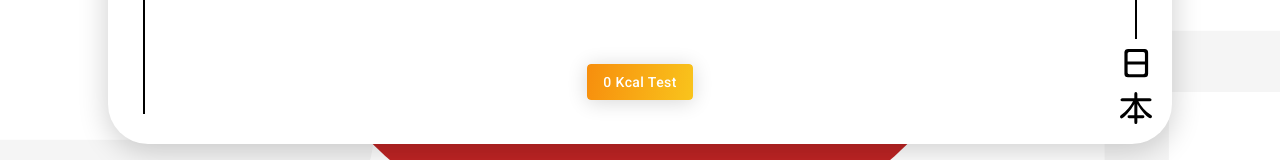
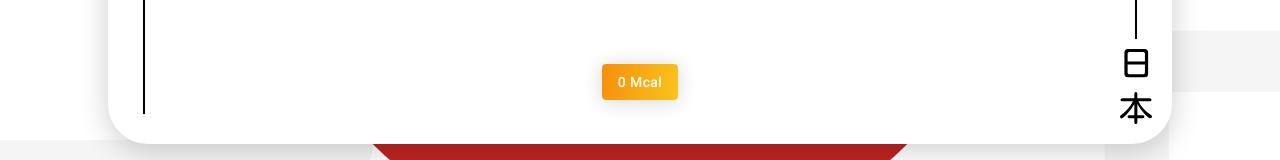
Before and after one commit to sebastien-lb/japcalculator, a React (Create React App) app: page / in a window 1280 px wide. Shown: the part 526-686 px from the top of the page. Built offline with nearby package versions, Linux system fonts and the light colour scheme.

Commit message:
First commit feature1

```diff
--- a/src/pages/Calculator/Calculator.tsx
+++ b/src/pages/Calculator/Calculator.tsx
@@ -76,7 +76,7 @@ export const CalculatorPage: React.FC<Props> = (props: Props) => {
             </div>
           </div>
           <div className={classes.buttonContainer}>
-            <Button variant="contained">{result} Kcal Test</Button>
+            <Button variant="contained">{result} Mcal</Button>
           </div>
         </div>
         <div className={classes.lateralBar}>
```
